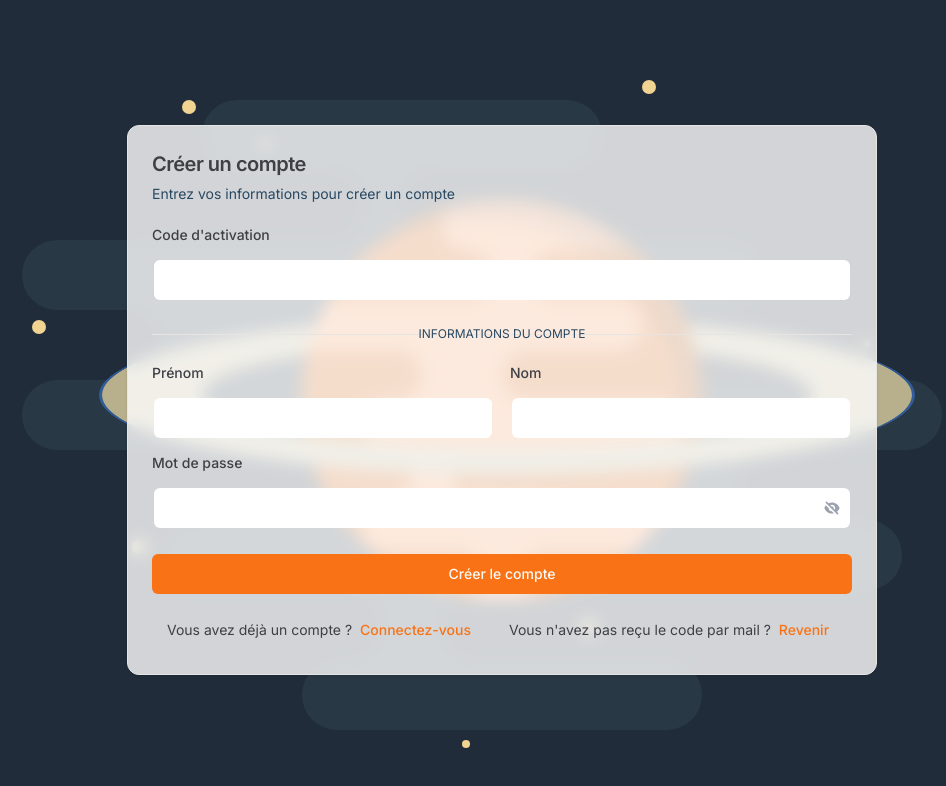
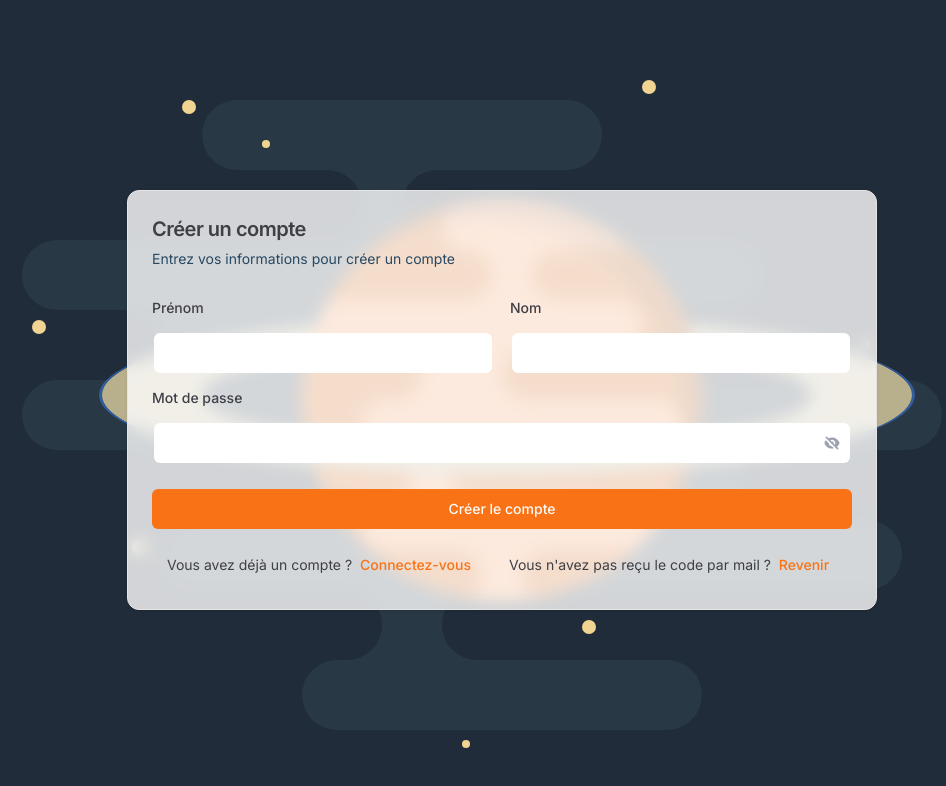
Before and after one commit to aeecleclair/CalypSSO, a Next.js app: page /calypsso/activate in a window 1280 px wide. Shown: the top 786 px of the page, without its empty margins (138-1084 px from the left). Built offline with nearby package versions, Linux system fonts and the light colour scheme.

Commit message:
feat: using hidden field for query code

```diff
--- a/src/app/activate/page.tsx
+++ b/src/app/activate/page.tsx
@@ -2,6 +2,7 @@
 
 import { CenteredCard } from "@/components/custom/CenteredCard";
 import { CustomFormField } from "@/components/custom/CustomFormField";
+import { HiddenField } from "@/components/custom/HiddenField";
 import { LoadingButton } from "@/components/custom/LoadingButton";
 import { PasswordInput } from "@/components/custom/PasswordInput";
 import { TextSeparator } from "@/components/custom/TextSeparator";
@@ -80,15 +81,7 @@ const RegisterPage = () => {
       <Form {...form}>
         <form onSubmit={form.handleSubmit(onSubmit)}>
           <div className="grid gap-4">
-            <div className="grid gap-2 mb-2">
-              <CustomFormField
-                form={form}
-                name="activation_code"
-                label="Code d'activation"
-                render={(field) => <Input {...field} />}
-              />
-            </div>
-            <TextSeparator text="Informations du compte" />
+            <HiddenField form={form} name="activation_code" queryParam="code" />
             <div className="grid md:grid-cols-2 gap-4 mt-2 grid-cols-1">
               <CustomFormField
                 form={form}
--- a/src/app/reset-password/page.tsx
+++ b/src/app/reset-password/page.tsx
@@ -2,6 +2,7 @@
 
 import { CenteredCard } from "@/components/custom/CenteredCard";
 import { CustomFormField } from "@/components/custom/CustomFormField";
+import { HiddenField } from "@/components/custom/HiddenField";
 import { LoadingButton } from "@/components/custom/LoadingButton";
 import { PasswordInput } from "@/components/custom/PasswordInput";
 import { TextSeparator } from "@/components/custom/TextSeparator";
@@ -54,20 +55,12 @@ const ResetPasswordPage = () => {
   return (
     <CenteredCard
       title="Réinitialiser le mot de passe"
-      description="Entrez le code d'activation et votre nouveau mot de passe"
+      description="Entrez votre nouveau mot de passe"
     >
       <Form {...form}>
         <form onSubmit={form.handleSubmit(onSubmit)}>
           <div className="grid gap-4">
-            <div className="grid gap-2 mb-2">
-              <CustomFormField
-                form={form}
-                name="activation_code"
-                label="Code d'activation"
-                render={(field) => <Input {...field} />}
-              />
-            </div>
-            <TextSeparator text="Nouveau mot de passe" />
+            <HiddenField form={form} name="activation_code" queryParam="code" />
             <CustomFormField
               form={form}
               name="password"
--- a/src/components/custom/HiddenField.tsx
+++ b/src/components/custom/HiddenField.tsx
@@ -2,7 +2,6 @@
 
 import { useSearchParams } from "next/navigation";
 import { FormField } from "../ui/form";
-import { Input } from "../ui/input";
 
 interface HiddenFieldProps {
   form: any;
```
